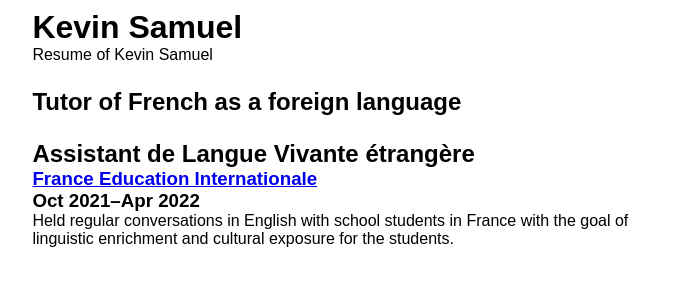
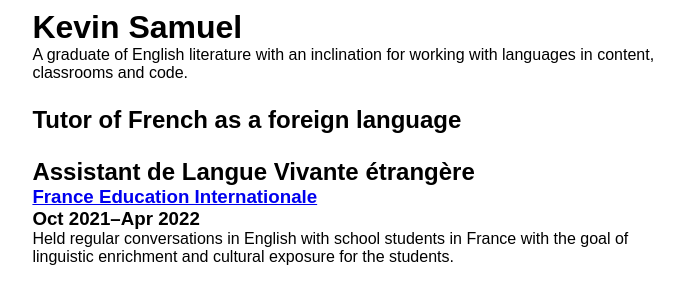
Before and after one commit to kevinnls/resume, a Jekyll site: the page built from index.md, in a window 1280 px wide. Shown: the top 304 px of the page, without its empty margins (294-978 px from the left). Built offline with Jekyll 4.4.1, drawn with Linux system fonts in a browser that asks for light colours.

Commit message:
add a description

```diff
--- a/_config.yml
+++ b/_config.yml
@@ -1,7 +1,8 @@
 title: Kevin Samuel
 email: contact@kevinnlsamuel.com
 description: >-
-  Resume of Kevin Samuel
+  A graduate of English literature with an inclination
+  for working with languages in content, classrooms and code.
 baseurl: "/"
 url: "https://resume.kevinnlsamuel.com"
 twitter_username: kevinnlsamuel
```
